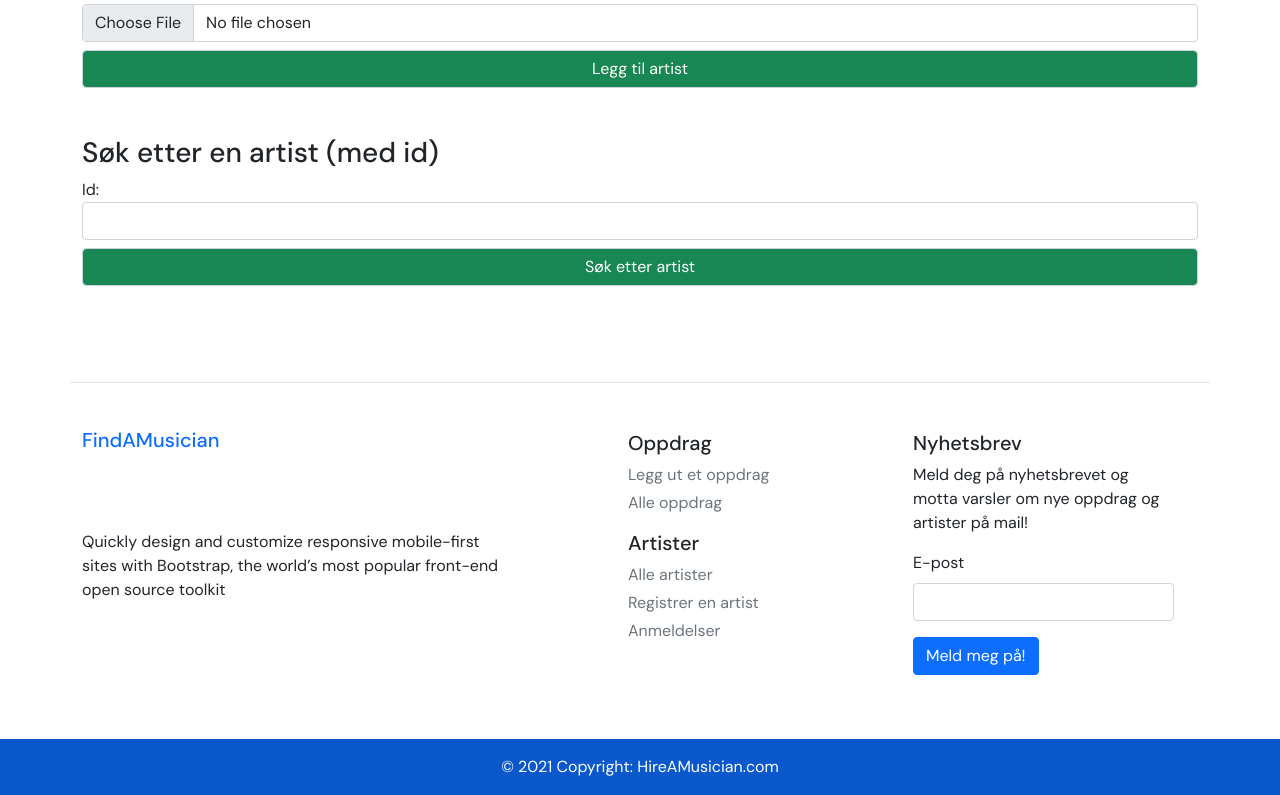
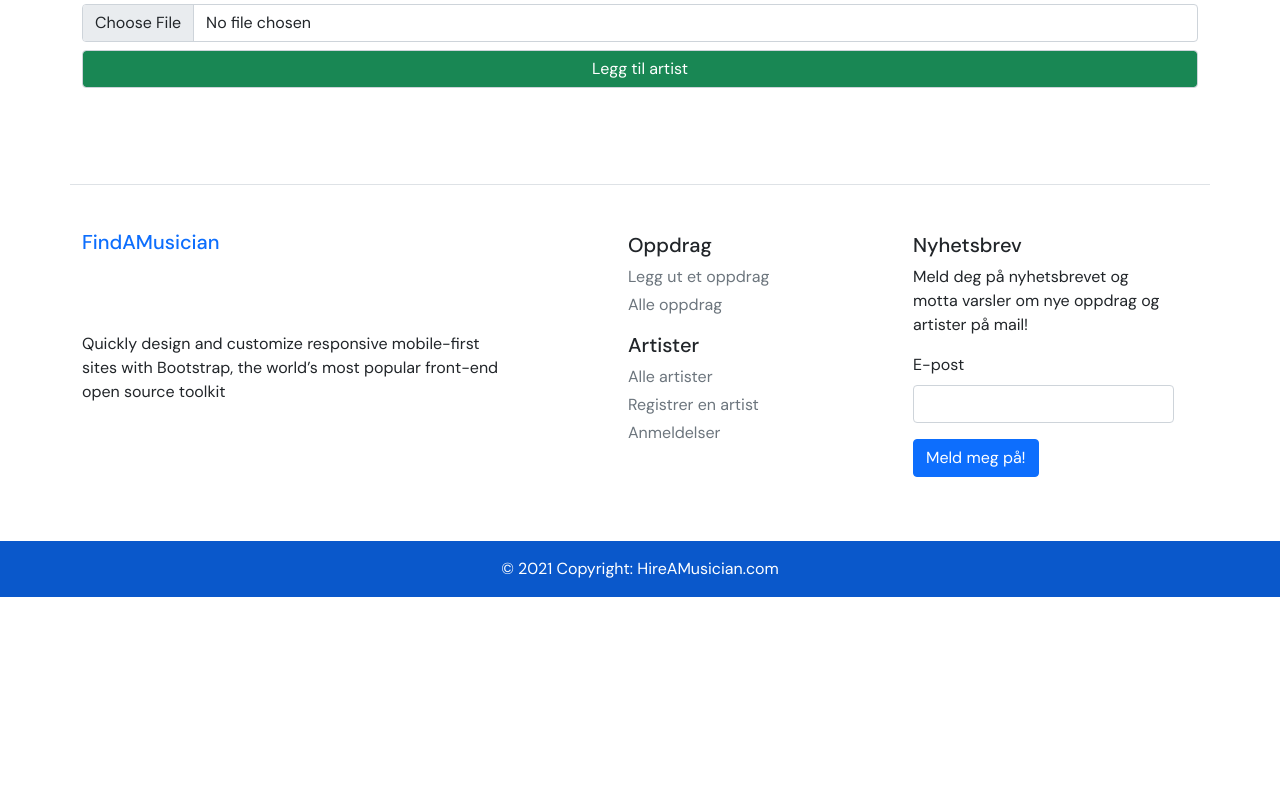
Before and after one commit to AkselHSkaar/Webutvikling2-Eksamen, a Vue app in the folder find-musician-vue/: page /artist in a window 1280 px wide. Shown: the part 913-1708 px from the top of the page. After the commit the page ends 1510 px from the top, so only its background shows below. Built offline with nearby package versions, Linux system fonts and the light colour scheme; no server answers.

Commit message:
removed artistSearch with id

```diff
--- a/find-musician-vue/src/views/ArtistPage.vue
+++ b/find-musician-vue/src/views/ArtistPage.vue
@@ -4,7 +4,6 @@
         <div class="container py-5">
             <artist-list></artist-list>
             <artist-create></artist-create>
-            <artist-search class="mt-5"></artist-search>
         </div>
     </div>
 </template>
@@ -13,7 +12,6 @@
 <script>
 import ArtistList from '../components/artists/ArtistList'
 import ArtistCreate from '../components/artists/ArtistCreate'
-import ArtistSearch from '../components/artists/ArtistSearch'
 import PageHero from '../components/shared/PageHero'
 
 export default {
@@ -21,7 +19,6 @@ export default {
     components: {
         ArtistList,
         ArtistCreate,
-        ArtistSearch,
         PageHero
     }
 }
```
